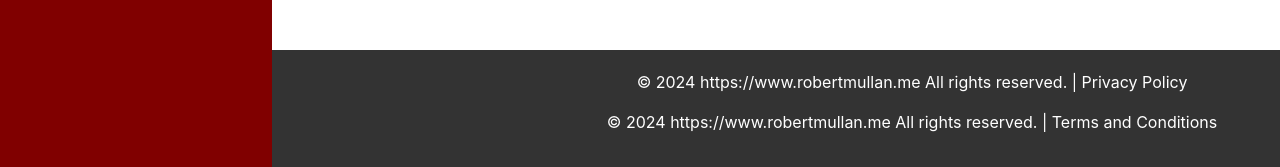
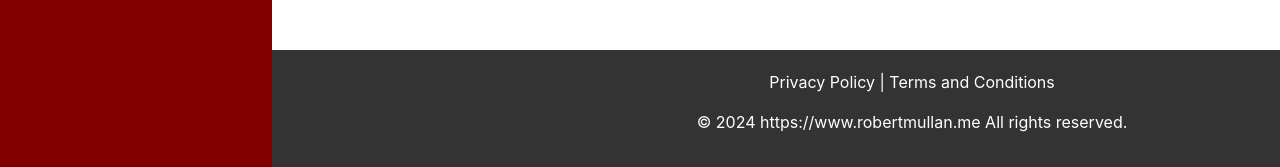
Before and after one commit to robertmullan/Final_Project, a plain HTML site: page index.html in a window 1280 px wide. Shown: the part 630-797 px from the top of the page. Drawn offline with nearby package versions, Linux system fonts and the light colour scheme; files whose address does not match are found by name; a web font is replaced by a local one.

Commit message:
Update index.html

```diff
--- a/index.html
+++ b/index.html
@@ -236,8 +236,8 @@
   gtag('config', 'G-5RX5WNWWZ5');
 </script>
 <footer>
-    <p>&copy; 2024 https://www.robertmullan.me All rights reserved. | <a href="privacy_policy.html">Privacy Policy</a></p>
-    <p>&copy; 2024 https://www.robertmullan.me All rights reserved. | <a href="terms_and_conditions.html">Terms and Conditions</a></p>
+    <p><a href="privacy_policy.html">Privacy Policy</a> | <a href="terms_and_conditions.html">Terms and Conditions</a></p>
+    <p>&copy; 2024 https://www.robertmullan.me All rights reserved. </p>
 </footer>
     </body>
 </html>
```
